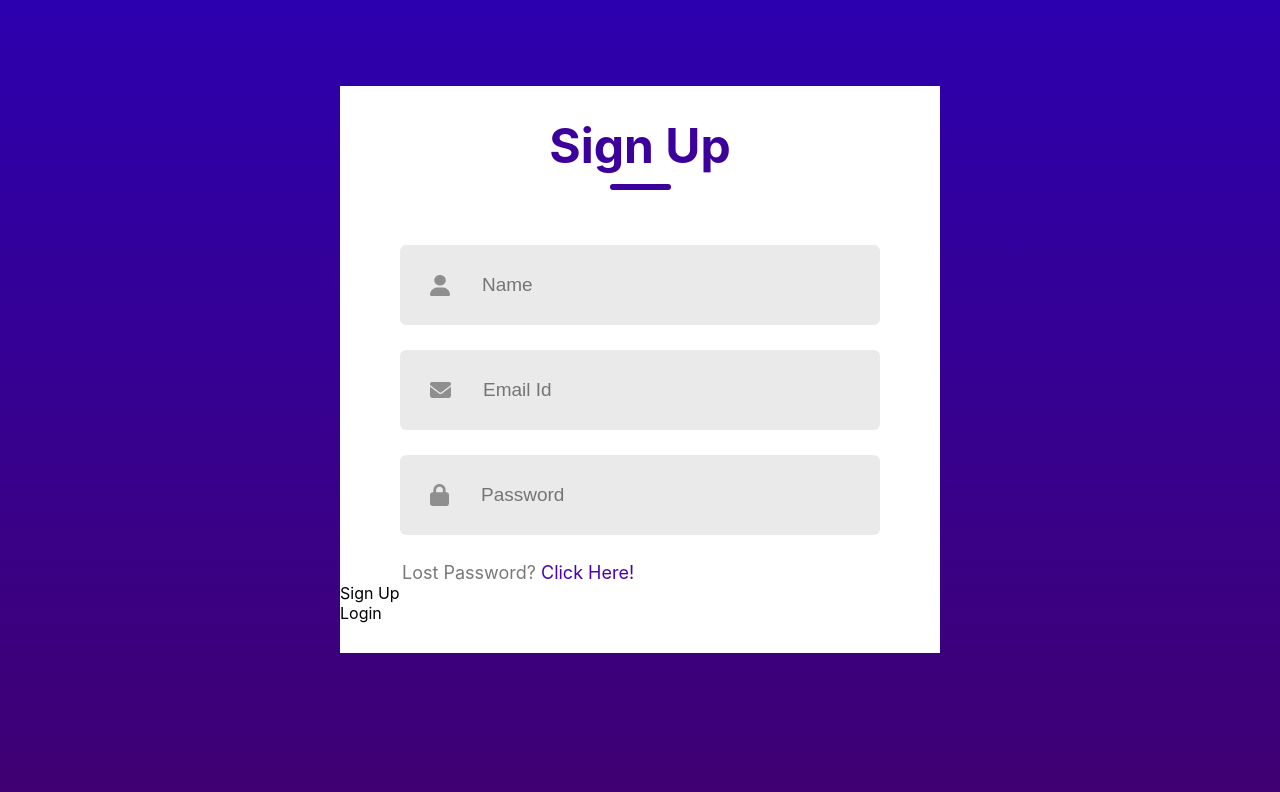
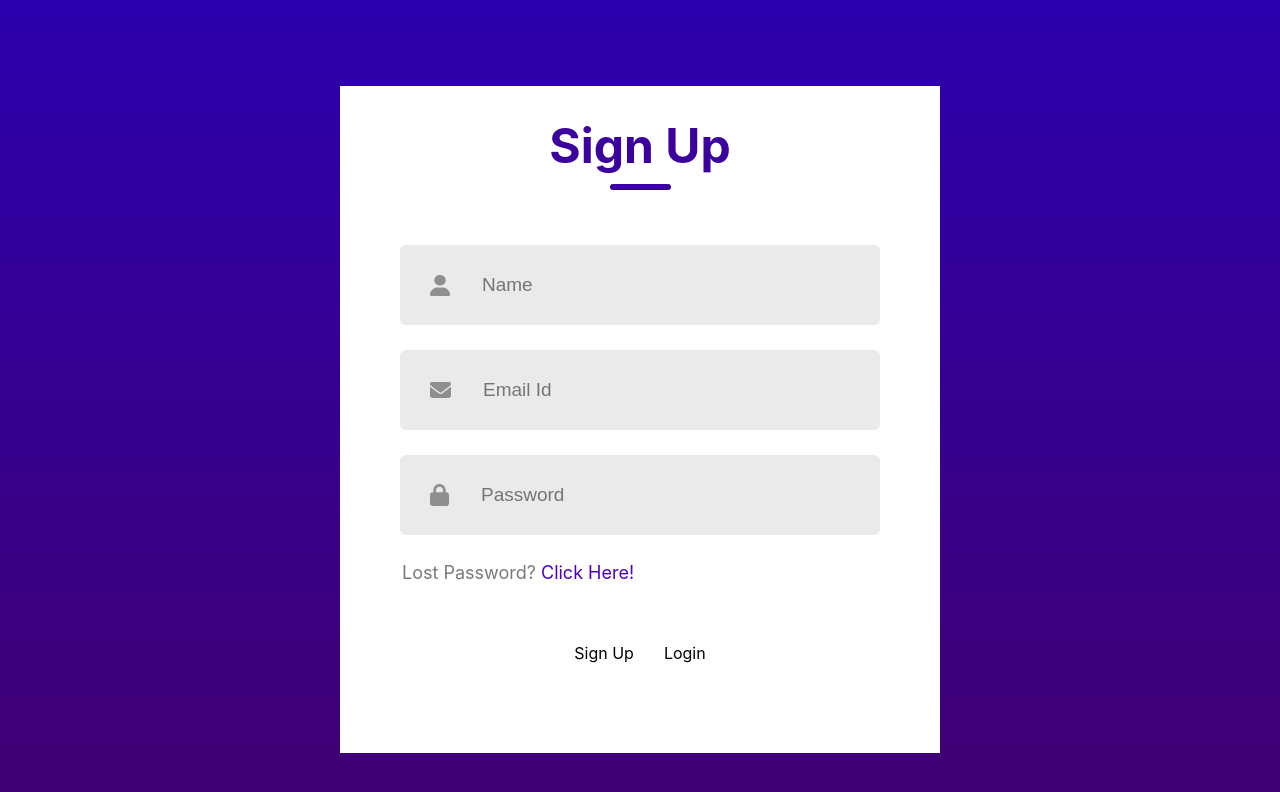
Before and after one commit to kanishkadz/SignUpForm-ReactJS, a React (Create React App) app in the folder signup/: page / in a window 1280 px wide. Shown: the part 114-906 px from the top of the page. Built offline with nearby package versions, Linux system fonts and the light colour scheme.

Commit message:
Update LoginSignup.css

```diff
--- a/signup/src/Components/LoginSignup/LoginSignup.css
+++ b/signup/src/Components/LoginSignup/LoginSignup.css
@@ -72,3 +72,9 @@
     color: #4c00b4;
     cursor: pointer;
 }
+
+.submit-container{
+    display: flex;
+    gap: 30px;
+    margin: 60px auto;
+}
```
